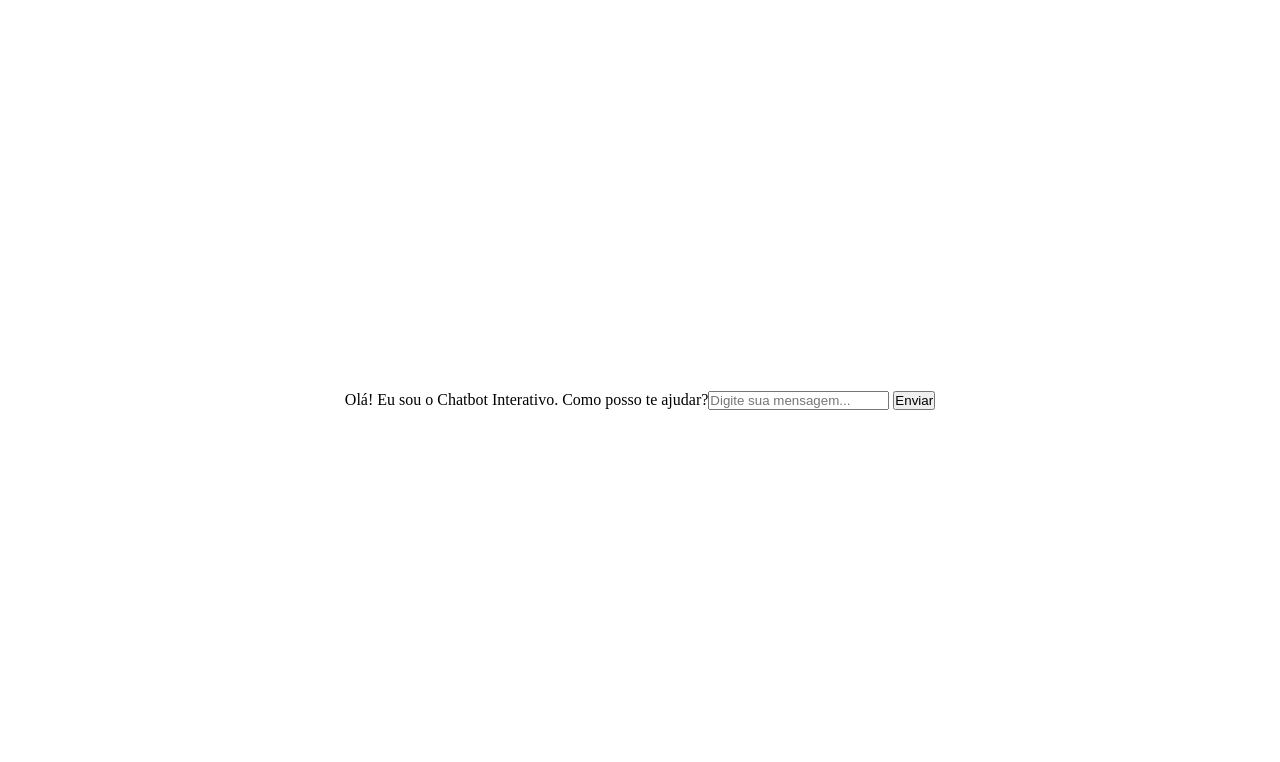
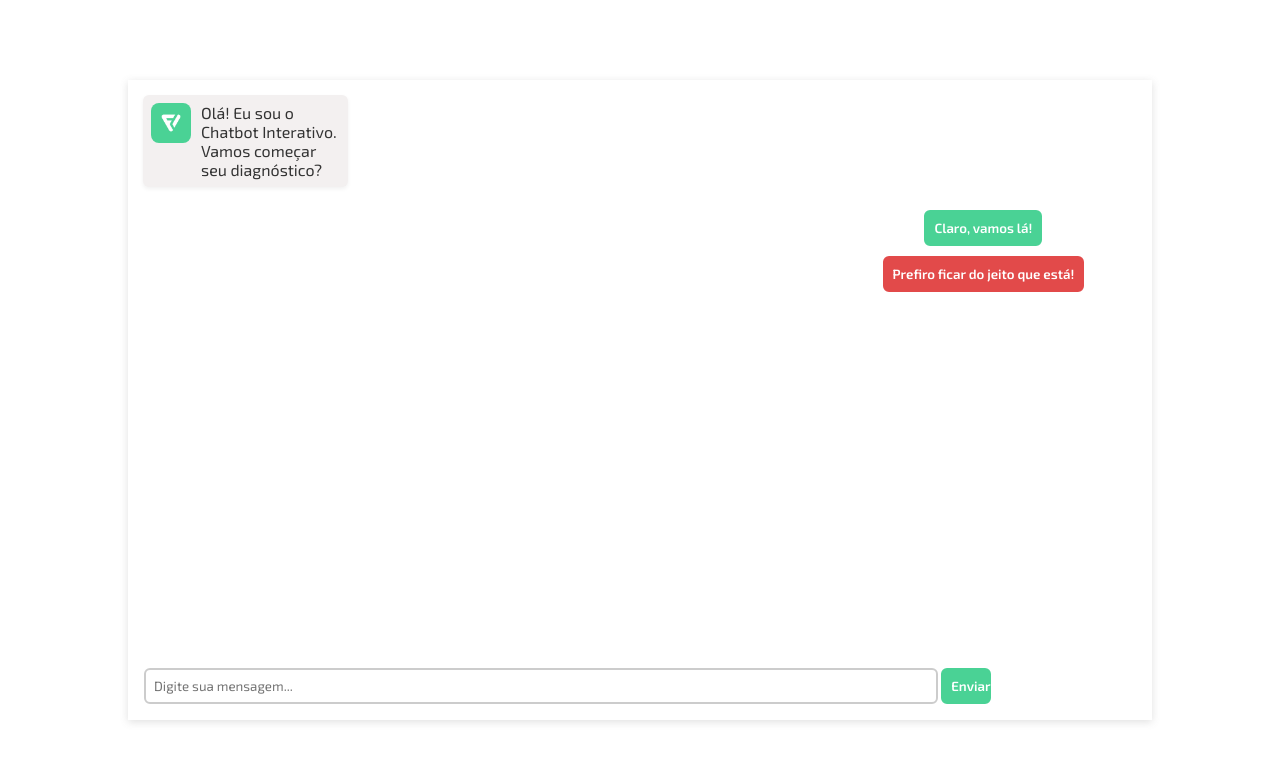
Before and after one commit to teichmullerhodge/Diagnostics, a plain HTML site: page index.html in a window 1280 px wide. Drawn offline with Linux system fonts and the light colour scheme.

Commit message:
Commiting some improvements.

```diff
--- a/_questions.js
+++ b/_questions.js
@@ -1,4 +1,6 @@
-const Questions = {
+export const Sectors = ["PreSales", "Sales", "SalesManagement", "FinancesManagement"];
+
+export const Questions = {
     "PreSales": [
         {
             "Question": "Você utiliza técnicas de prospecção ativa?",
--- a/index.html
+++ b/index.html
@@ -5,25 +5,30 @@
     <meta name="viewport" content="width=device-width, initial-scale=1.0">
     <title>Chatbot Interativo</title>
     <link rel="stylesheet" href="style.css">
+    <script src="script.js" type="module"></script>
 </head>
 <body>
 
     <div id="chat-container">
-        <div class="chat-container">
+        <div class="chat-contents">
             <div class="chat-messages" id="chat-messages">
-                <div class="chat-message bot">
+                <div class="chat-messages-list">
                     <div class="message-content">
-                        <p>Olá! Eu sou o Chatbot Interativo. Como posso te ajudar?</p>
+                        <img src="bot.png" alt="Bot" class="bot-image">
+                        <p class="bot-question">Olá! Eu sou o Chatbot Interativo. Vamos começar seu diagnóstico?</p>
+                    </div>
+                    <div class="message-content user">
+                        <button class="btn-option success" onclick="start_diagnostic()">Claro, vamos lá!</button>
+                        <button class="btn-option danger" onclick="reject_diagnostic()">Prefiro ficar do jeito que está!</button>
                     </div>
                 </div>
             </div>
-        </div>
-        <div class="chat-form">
-            <input type="text" id="chat-form-text" placeholder="Digite sua mensagem...">
-            <button id="chat-form-button">Enviar</button>
+            <div class="chat-form">
+                <input type="text" id="chat-form-entry" placeholder="Digite sua mensagem...">
+                <button id="chat-form-button">Enviar</button>
+            </div>
         </div>
     </div>
 
-    <script src="script.js"></script>
 </body>
 </html>
--- a/script.js
+++ b/script.js
@@ -0,0 +1,108 @@
+import { Questions, Sectors } from "./_questions.js";
+
+
+class chatHTML {
+
+    static messagesList = document.querySelector(".chat-messages-list");
+
+
+}
+
+/**
+ * @param {string} Q - question
+ * @param {Array<string>} O - options
+ * @returns {void}
+ * Change the question to the next question
+ */
+
+function new_question(Q, O) {
+
+    const newQuestion = `
+
+            <div class="message-content">
+                <img src="bot.png" alt="Bot" class="bot-image">
+                <p class="bot-question">${Q}</p>
+            </div>
+    `;
+
+    const options = `
+
+            <div class="message-content user">
+                <button class="btn-option" onclick="change_question()">${O[0].Text}!</button>
+                <button class="btn-option" onclick="change_question()">${O[1].Text}!</button>
+                <button class="btn-option" onclick="change_question()">${O[2].Text}!</button>
+                <button class="btn-option" onclick="change_question()">${O[3].Text}!</button>
+                <button class="btn-option" onclick="change_question()">${O[4].Text}!</button>
+            </div>
+
+    `
+
+    chatHTML.messagesList.innerHTML += newQuestion + options;
+
+}
+
+/**
+ * keeps track of the current sector
+ */
+var sectorIndex = 0;
+
+/**
+ * @param {Array<object>} sectors
+ */
+var sectors = [Questions.PreSales, Questions.Sales, Questions.SalesManagement, Questions.FinancesManagement];
+
+function change_sector(){
+
+    sectorIndex++;
+    console.log('Sector index changed!', sectorIndex);
+}
+
+/**
+ * keeps track of the current question
+ */
+var questionIndex = 0;
+
+/**
+ * @param {string} Q
+ * @returns {void}
+ * Change the question to the next question
+ */
+
+
+function change_question() {
+
+    questionIndex++;
+    if(questionIndex > 4) {
+        change_sector();
+        questionIndex = 0;
+    }
+
+    const sector = sectors[sectorIndex];
+    const currentQuestion = sector[questionIndex];
+    const question = currentQuestion.Question;
+    const answers = currentQuestion.Answers;
+
+    new_question(question, answers);
+
+
+}
+
+function start_diagnostic() {
+
+    const initialSector = sectors[sectorIndex];
+    const currentQuestion = initialSector[questionIndex];
+    console.log(currentQuestion);
+    const question = currentQuestion.Question;
+    const answers = currentQuestion.Answers;
+    new_question(question, answers);
+    //    const preSalesAnswers = preSales.Am;
+
+}
+
+
+document.addEventListener("DOMContentLoaded", function () {
+
+    window.start_diagnostic = start_diagnostic;
+    window.change_question = change_question;
+
+});
--- a/style.css
+++ b/style.css
@@ -1,7 +1,22 @@
+@import url('https://fonts.googleapis.com/css2?family=Exo+2:ital,wght@0,100..900;1,100..900&display=swap');
+
+:root {
+
+    --dream-green: #4ad295;
+    --dream-blue: #4a90e2;
+    --dream-red: #e24a4a;
+    --dream-yellow: #e2e24a;
+    --dream-orange: #e2a24a;
+    --dream-purple: #a24ae2;
+    --text-color: #333;
+}
+
 * {
     margin: 0;
     padding: 0;
     box-sizing: border-box;
+    font-family: "Exo 2", serif;
+    color: var(--text-color);
 }
 
 #chat-container {
@@ -9,6 +24,136 @@
     width: 100vw;
     height: 100vh;
     display: flex;
+    flex-direction: column;
     justify-content: center;
     align-items: center;
 }
+
+
+
+.message-content {
+
+    display: flex;
+    justify-content: center;
+    gap: 10px;
+    width: 20%;
+    margin: 15px;
+    padding: 8px;
+    border-radius: 6px;
+    box-shadow: rgba(0, 0, 0, 0.06) 0px 2px 4px 0px;
+    background-color: rgb(243, 240, 240);
+}
+
+.message-content.user {
+    display: flex;
+    justify-content: center;
+    flex-direction: column;
+    align-items: center;
+    background-color: #fff;
+    justify-self: end;
+    width: 30%;
+    box-shadow: none;
+}
+
+
+.btn-option {
+
+    padding: 8px;
+    border-radius: 6px;
+    border: 2px solid #ccc;
+    outline: none;
+    transition: 0.3s;
+    cursor: pointer;
+    font-weight: 600;
+
+}
+
+.btn-option:hover {
+
+    background-color: rgb(248, 246, 246);
+    color: var(--text-color);
+
+}
+
+.success {
+
+    background-color: var(--dream-green);
+    color: white;
+    border: 2px solid var(--dream-green);
+}
+
+.danger {
+
+    background-color: var(--dream-red);
+    color: white;
+    border: 2px solid var(--dream-red);
+}
+
+
+.chat-contents {
+
+    display: flex;
+    width: 80%;
+    height: 80%;
+    display: flex;
+    flex-direction: column;
+    box-shadow: rgba(99, 99, 99, 0.2) 0px 2px 8px 0px;
+
+}
+
+.chat-messages {
+
+    width: 100%;
+    height: 90%;
+}
+
+.bot-image {
+
+    width: 40px;
+    height: 40px;
+    border-radius: 8px;
+}
+
+.chat-form {
+
+    padding: 16px;
+    width: 100%;
+
+}
+
+#chat-form-entry {
+
+    padding: 8px;
+    width: 80%;
+    border-radius: 6px;
+    border: 2px solid #ccc;
+    outline: none;
+    transition: 0.3s;
+}
+
+#chat-form-entry:active, #chat-form-entry:focus {
+
+    border: 2px solid var(--dream-green);
+}
+
+#chat-form-button {
+
+    padding: 8px;
+    width: 5%;
+    border-radius: 6px;
+    border: 2px solid var(--dream-green);
+    background-color: var(--dream-green);
+    color: white;
+    outline: none;
+    transition: 0.3s;
+    cursor: pointer;
+    font-weight: 600;
+    ;
+}
+
+#chat-form-button:hover {
+
+    background-color: rgb(248, 246, 246);
+    color: var(--text-color);
+
+}
```
Also changed, not shown: bot.png (added), default-user.jpg (added).
